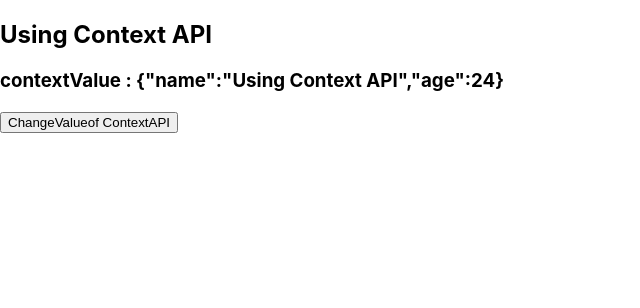
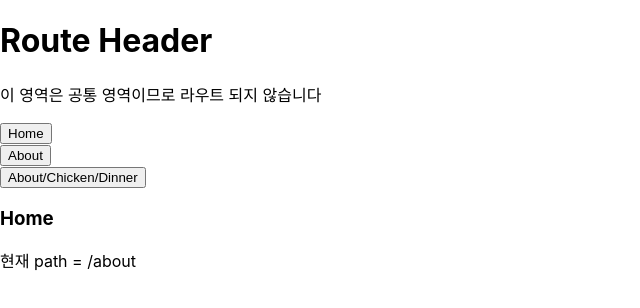
Before and after one commit to epicblues/react-practice, a React (Create React App) app in the folder cra/: page /about in a window 1280 px wide. Shown: the top 308 px of the page, without its empty margins (0-640 px from the left). Built offline with nearby package versions, Linux system fonts and the light colour scheme.

Commit message:
ReactRouter Practice Finished

```diff
--- a/cra/package.json
+++ b/cra/package.json
@@ -12,6 +12,7 @@
     "@types/react-dom": "^17.0.9",
     "react": "^17.0.2",
     "react-dom": "^17.0.2",
+    "react-router-dom": "^5.3.0",
     "react-scripts": "4.0.3",
     "typescript": "^4.4.3",
     "web-vitals": "^1.1.2"
@@ -39,5 +40,8 @@
       "last 1 firefox version",
       "last 1 safari version"
     ]
+  },
+  "devDependencies": {
+    "@types/react-router-dom": "^5.3.0"
   }
 }
--- /dev/null
+++ b/cra/src/App.routing.tsx
@@ -0,0 +1,28 @@
+import React, { FunctionComponent } from "react";
+import RouteAbout from "./components/RouteAbout";
+import RouteHeader from "./components/RouteHeader";
+import RouteHomepage from "./components/RouterHomepage";
+import { BrowserRouter, Route, Link } from "react-router-dom";
+
+const App: FunctionComponent<any> = () => {
+  return (
+    <BrowserRouter>
+      <RouteHeader />
+      <Link to="/">
+        <button>Home</button>
+        <br />
+      </Link>
+
+      <Link to="/about" children={[<button>About</button>, <br />]} />
+      <Link
+        to="/about/chicken/dinner"
+        children={[<button>About/Chicken/Dinner</button>, <br />]}
+      />
+      {/* 실제로 출력될 영역들 */}
+      <Route exact path="/" component={RouteHomepage} />
+      <Route path="/about" component={RouteAbout} />
+    </BrowserRouter>
+  );
+};
+
+export default App;
--- /dev/null
+++ b/cra/src/components/RouteAbout.tsx
@@ -0,0 +1,12 @@
+import React, { FunctionComponent } from "react";
+
+const RouteAbout: FunctionComponent<any> = () => {
+  return (
+    <div>
+      <h3>Home</h3>
+      <p>현재 path = /about</p>
+    </div>
+  );
+};
+
+export default RouteAbout;
--- /dev/null
+++ b/cra/src/components/RouteHeader.tsx
@@ -0,0 +1,12 @@
+import React, { FunctionComponent } from "react";
+
+const RouteHeader: FunctionComponent<any> = () => {
+  return (
+    <div>
+      <h1>Route Header</h1>
+      <p>이 영역은 공통 영역이므로 라우트 되지 않습니다</p>
+    </div>
+  );
+};
+
+export default RouteHeader;
--- /dev/null
+++ b/cra/src/components/RouterHomepage.tsx
@@ -0,0 +1,13 @@
+import React, { FunctionComponent } from "react";
+import { BrowserRouter } from "react-router-dom";
+
+const RouteHomepage: FunctionComponent<any> = () => {
+  return (
+    <div>
+      <h3>Home</h3>
+      <p>현재 path = /</p>
+    </div>
+  );
+};
+
+export default RouteHomepage;
--- a/cra/src/index.js
+++ b/cra/src/index.js
@@ -4,7 +4,8 @@ import "./index.css";
 // import App from "./App.props.tsx";
 // import App from "./App.function";
 // import App from "./App.ref";
-import App from "./App.context";
+// import App from "./App.context";
+import App from "./App.routing";
 import reportWebVitals from "./reportWebVitals";
 
 ReactDOM.render(
```
Also changed, not shown: 1 other file (tests, documents, lock files or other folders).
